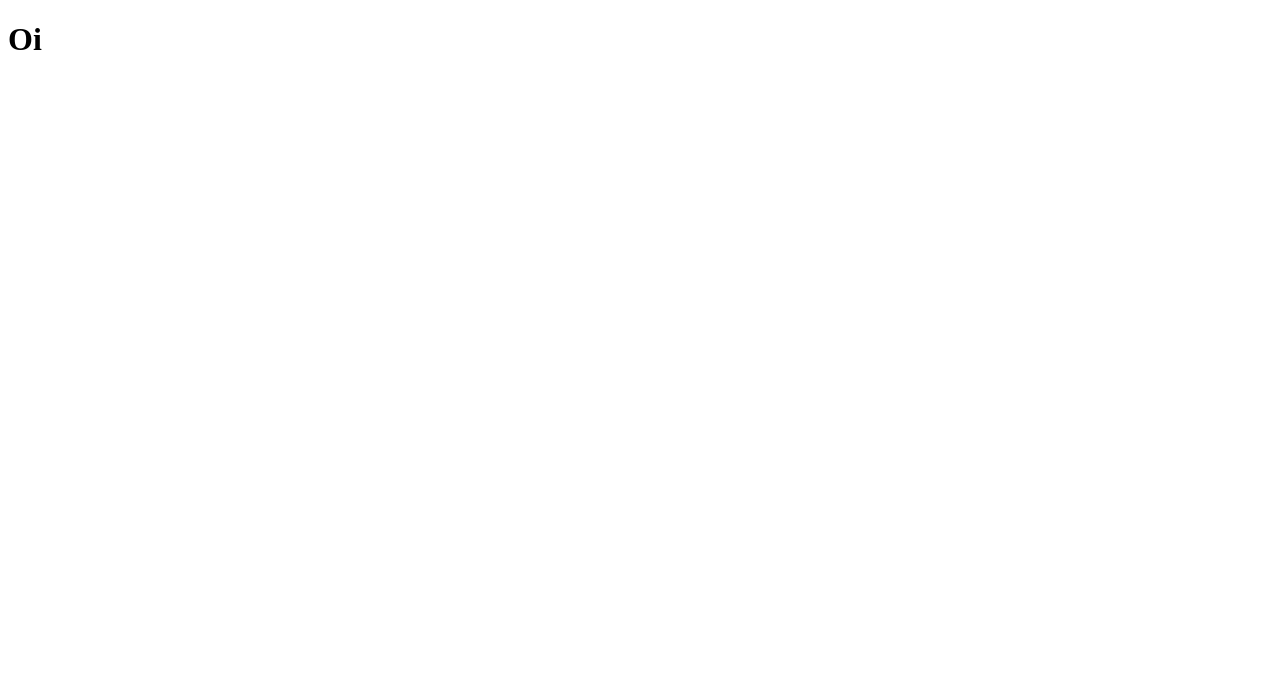
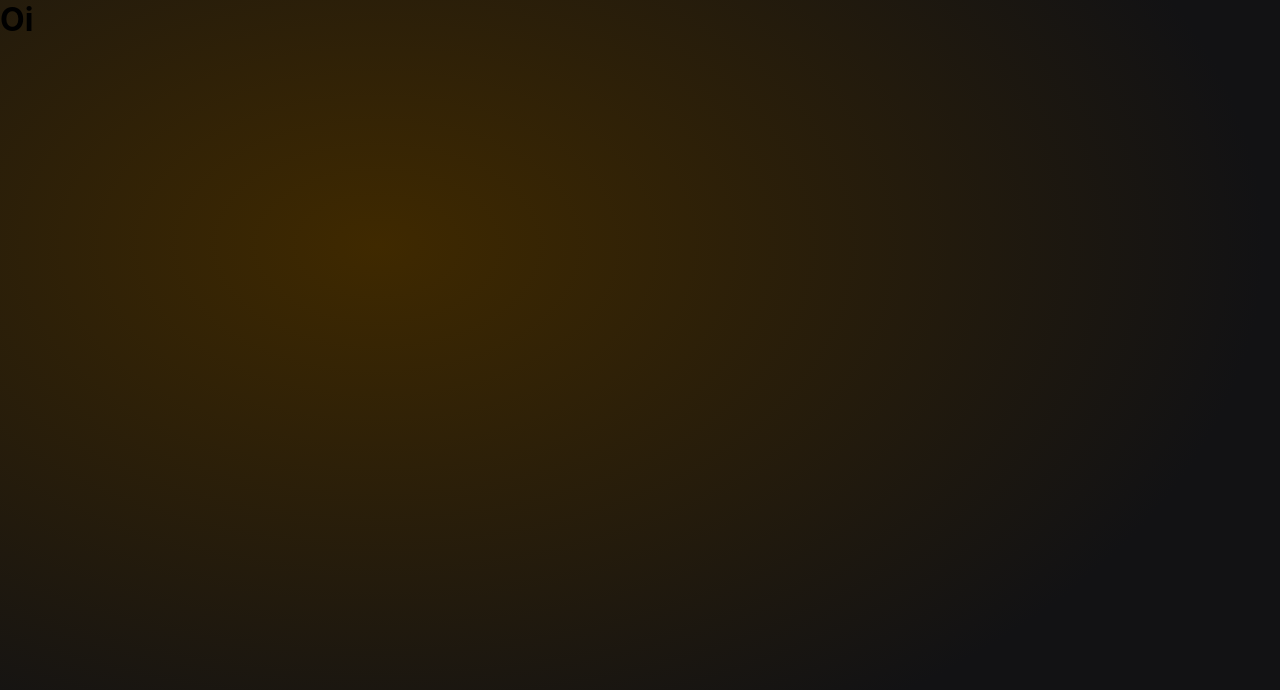
Before and after one commit to Felipstein/custom-basedecode, a React (Vite) app: page / in a window 1280 px wide. Shown: the top 690 px of the page. Built offline with nearby package versions, Linux system fonts and the light colour scheme.

Commit message:
feat: added global style

```diff
--- a/index.html
+++ b/index.html
@@ -4,7 +4,7 @@
     <meta charset="UTF-8" />
     <link rel="icon" type="image/svg+xml" href="/vite.svg" />
     <meta name="viewport" content="width=device-width, initial-scale=1.0" />
-    <title>Vite + React + TS</title>
+    <title>Chagasnês</title>
   </head>
   <body>
     <div id="root"></div>
--- a/src/App.tsx
+++ b/src/App.tsx
@@ -1,5 +1,13 @@
+import { ThemeProvider } from 'styled-components';
+
+import defaultTheme from './styles/themes/default';
+import GlobalStyle from './styles/global';
+
 export function App() {
   return (
-    <h1>Oi</h1>
+    <ThemeProvider theme={defaultTheme}>
+      <GlobalStyle />
+      <h1>Oi</h1>
+    </ThemeProvider>
   );
 }
--- /dev/null
+++ b/src/styles/global.ts
@@ -0,0 +1,22 @@
+import { createGlobalStyle } from 'styled-components';
+
+export default createGlobalStyle`
+
+  * {
+    margin: 0;
+    padding: 0;
+    box-sizing: border-box;
+  }
+
+  html: {
+    font-size: 62.5%;
+  }
+
+  body {
+    height: 100vh;
+    font-family: ${({ theme }) => theme.font.family};
+    font-size: ${({ theme }) => theme.font.size};
+    background: ${({ theme }) => theme.background};
+  }
+
+`;
--- /dev/null
+++ b/src/styles/themes/default.ts
@@ -0,0 +1,29 @@
+import { DefaultTheme } from 'styled-components';
+
+export default {
+  font: {
+    family: 'Inter, sans-serif',
+
+    size: {
+      md: '1.8rem',
+      sm: '1.6rem',
+      xsm: '1.4rem',
+    },
+  },
+
+  colors: {
+    white: '#fff',
+    gray: {
+      600: '#6a6a78',
+      700: '#3d3d3d',
+      900: '#121214',
+    },
+    orange: {
+      100: '#ffa800',
+      400: '#ffc24b',
+      500: '#ffe5ad',
+    },
+  },
+
+  background: 'radial-gradient(69.29% 69.29% at 29.51% 30.71%, #3F2900 0%, #121214 100%)',
+} as DefaultTheme;
```
Also changed, not shown: src/styles/styled.d.ts (added, +33 -0 lines).
